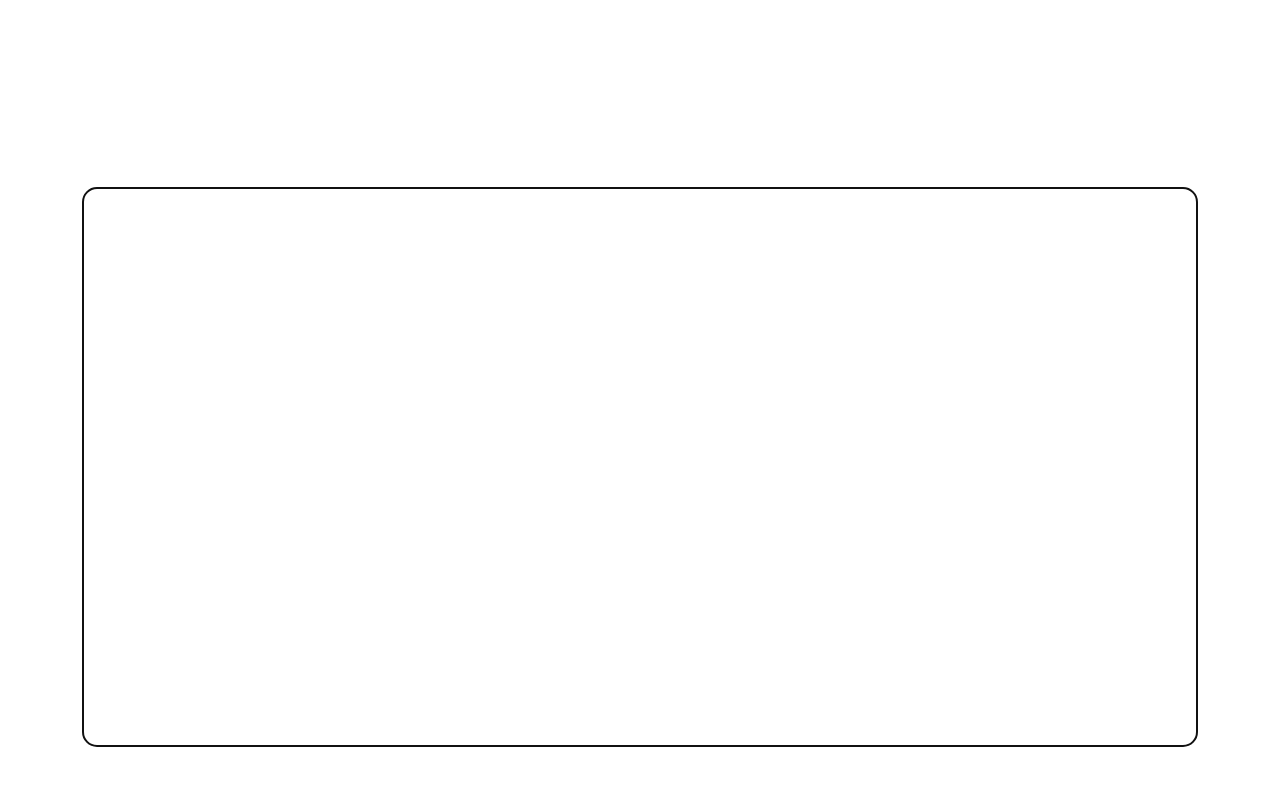
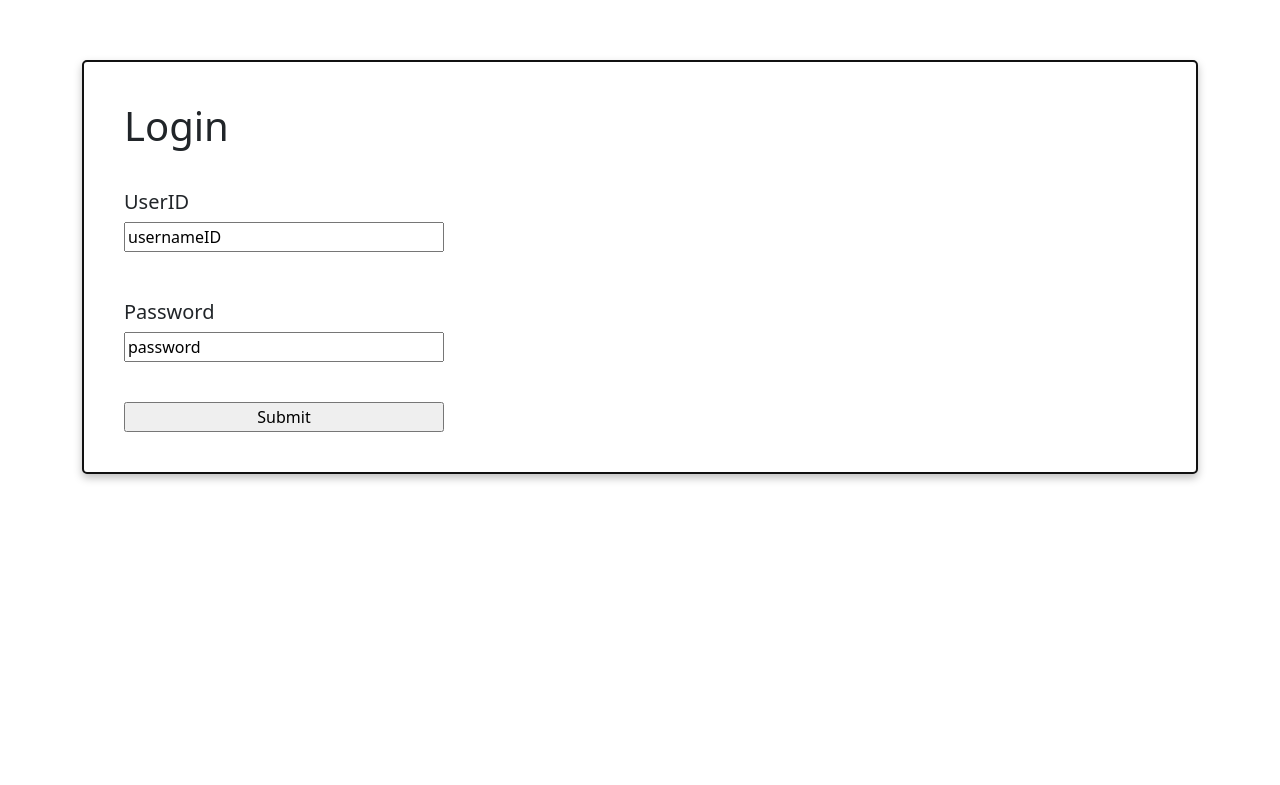
Before and after one commit to Todd-Owen-Mpeli/blueinventory, a Next.js app: page / in a window 1280 px wide. Shown: the part 133-918 px from the top of the page. After the commit the page ends 800 px from the top, so only its background shows below. Built offline with nearby package versions, Linux system fonts and the light colour scheme.

Commit message:
Created a input form for the login page and edited the scss styling for the form.

```diff
--- a/pages/index.js
+++ b/pages/index.js
@@ -29,7 +29,35 @@ export default function Home() {
 				<div className="container">
 					<div className={styles.login}>
 						<div className={styles.content}>
-							<div className={styles.InputSection}></div>
+							<div className={styles.InputSection}>
+								<div className={styles.content}>
+									<h1>Login</h1>
+									<form action="" className={styles.inputBox}>
+										<h5>UserID</h5>
+										<input
+											type="text"
+											id="userID"
+											name="username"
+											value="usernameID"
+										></input>
+										<br></br>
+										<br></br>
+										<h5>Password</h5>
+										<input
+											type="text"
+											id="userID"
+											name="password"
+											value="password"
+										></input>
+										{/* Submit Button */}
+										<input
+											type="submit"
+											value="Submit"
+											className={styles.submitButton}
+										></input>
+									</form>
+								</div>
+							</div>
 							<div className={styles.ImageSection}>
 								{/* <Image
 									src="/otherImages/nike-just-do-it.jpg"
--- a/styles/Home.module.scss
+++ b/styles/Home.module.scss
@@ -5,23 +5,41 @@
 
 //  <========== LOGIN PAGE ==========>
 .main {
-	margin: 0 auto;
-	padding: 20rem 0;
-	min-height: 100vh;
+	height: 100vh;
+	display: flex;
+	align-items: center;
 
 	//  <========== LOGIN FORM ==========>
 	.login {
-		height: 35rem;
-		margin: auto 0;
-		border-radius: 15px;
+		padding: 2.5rem;
+		border-radius: 5px;
+		border: #111 0.15rem solid;
 		background-color: $backgroundColor_White;
-		border: #111 0.15rem solid;
+		box-shadow: $box-shadow-6;
 
 		.content {
 			display: grid;
 			grid-template-columns: repeat(2, 1fr);
 
 			.InputSection {
+				.content {
+					display: flex;
+					flex-direction: column;
+
+					.inputBox {
+						display: flex;
+						margin-top: 2rem;
+						flex-direction: column;
+
+						input {
+							width: 20rem;
+						}
+
+						.submitButton {
+							margin-top: 2.5rem;
+						}
+					}
+				}
 			}
 
 			.ImageSection {
--- a/styles/_boxShadow.scss
+++ b/styles/_boxShadow.scss
@@ -6,16 +6,9 @@ $box-shadow-0: 0em 0em 0em rgba(0, 0, 0, 0);
 $box-shadow-1: 0em 1em 0.5em rgba(0, 0, 0, 0.25);
 $box-shadow-2: 0em 3em 3em 0.5em rgba(0, 0, 0, 0.25);
 
-// Purple Glow
-$box-shadow-3: 0em 1em 1em 0.25em rgba(158, 21, 250, 0.26);
-$box-shadow-4: 0em 0.75em 0.5em rgba(158, 21, 250, 0.26);
+// Black Shadow (Shorter)
+$box-shadow-3: 0em 1em 0.5em rgba(0, 0, 0, 0.25);
+$box-shadow-4: 0em 1em 3em 0.5em rgba(0, 0, 0, 0.25);
 
-// Black Shadow (Shorter)
-$box-shadow-5: 0em 0.75em 0.5em rgba(0, 0, 0, 0.25);
-$box-shadow-6: 0em 0.75em 0.5em rgba(0, 0, 0, 0.459);
-
-$box-shadow-7: 0em 1em 0.5em rgba(0, 0, 0, 0.25);
-$box-shadow-8: 0em 1em 3em 0.5em rgba(0, 0, 0, 0.25);
-
-$box-shadow-8: 0 10px 20px -5px rgba(0, 0, 0, 0.125);
-$box-shadow-10: 0em 0.25em 0.5em rgba(0, 0, 0, 0.25);
+$box-shadow-5: 0 10px 20px -5px rgba(0, 0, 0, 0.125);
+$box-shadow-6: 0em 0.25em 0.5em rgba(0, 0, 0, 0.25);
```
